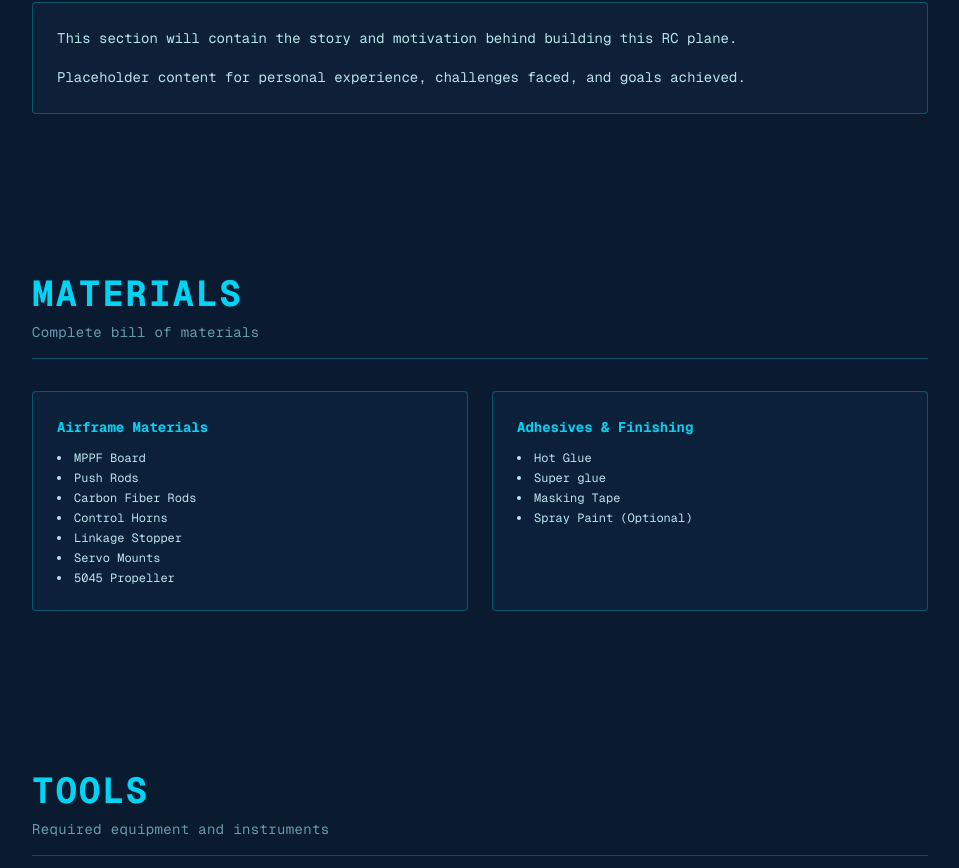
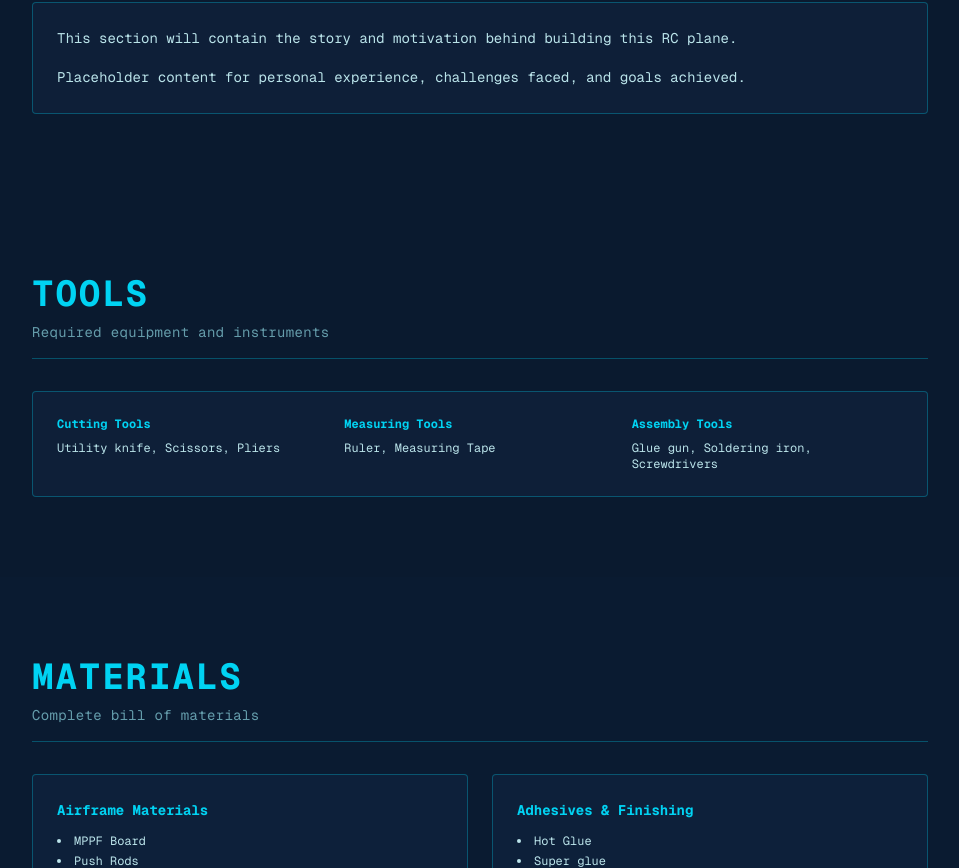
Before and after one commit to danishayman/f22-raptor, a Next.js app: page / in a window 1280 px wide. Shown: the part 1112-1980 px from the top of the page, without its empty margins (160-1119 px from the left). Built offline with nearby package versions, Linux system fonts and the light colour scheme.

Commit message:
rearrange page

```diff
--- a/app/page.tsx
+++ b/app/page.tsx
@@ -18,11 +18,11 @@ export default function Home() {
       <main className="pt-16">
         <HeroSection />
         <WhyIBuiltThisSection />
+        <ToolsSection />
         <MaterialsSection />
-        <ToolsSection />
+        <ElectronicsSection />
         <PlansSection />
         <BuildProcessSection />
-        <ElectronicsSection />
         <GallerySection />
         <WhatILearnedSection />
         <ResourcesSection />
```
